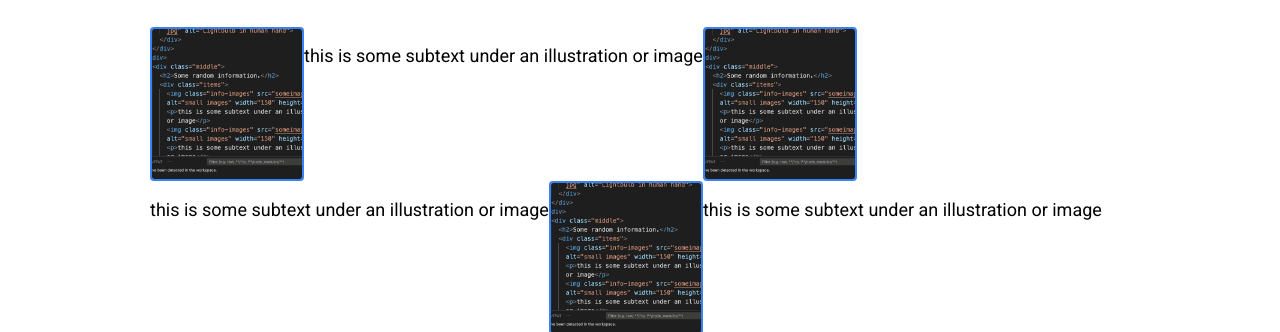
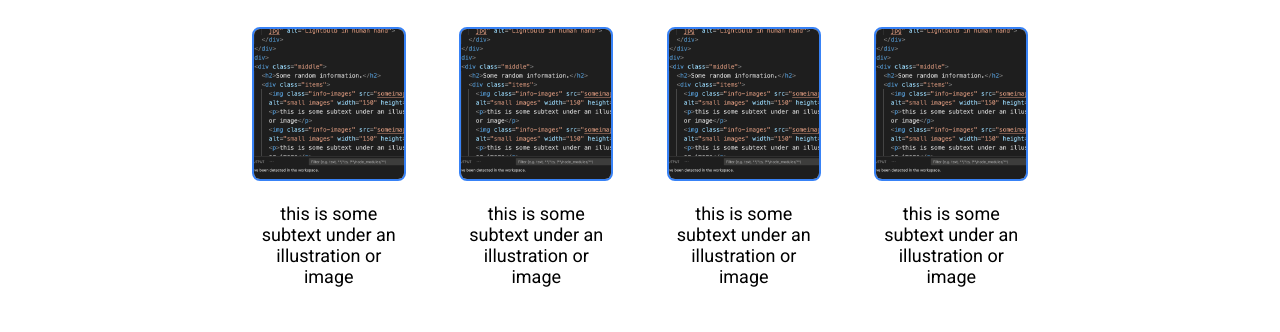
Before and after one commit to ForeDaddy/odin-landing-page, a plain HTML site: page index.html in a window 1280 px wide. Shown: the part 576-908 px from the top of the page. Drawn offline with Linux system fonts and the light colour scheme.

Commit message:
Middle Information block styled.
Not quite perfect. Need to get the text to align to same width as image box, but 1st and last image text aligns to style guide.

```diff
--- a/index.html
+++ b/index.html
@@ -44,14 +44,22 @@
   <div class="middle">
     <h2>Some random information.</h2>
     <div class="items">
+      <div>
+        <img class="info-images" src="/images/someimg.png" alt="small images" width="150" height="150">
+        <p>this is some subtext under an illustration or image</p>
+      </div>
+      <div>
       <img class="info-images" src="/images/someimg.png" alt="small images" width="150" height="150">
       <p>this is some subtext under an illustration or image</p>
+    </div>
+    <div>
       <img class="info-images" src="/images/someimg.png" alt="small images" width="150" height="150">
       <p>this is some subtext under an illustration or image</p>
+    </div>
+    <div>
       <img class="info-images" src="/images/someimg.png" alt="small images" width="150" height="150">
       <p>this is some subtext under an illustration or image</p>
-      <img class="info-images" src="/images/someimg.png" alt="small images" width="150" height="150">
-      <p>this is some subtext under an illustration or image</p>
+    </div>
     </div>
   </div>
     <div class="quote">
--- a/styles.css
+++ b/styles.css
@@ -109,21 +109,26 @@ a:link, a:visited, a:hover, a:active {
   display: flex;
   flex-direction: column;
   align-items: center;
-  padding-left: 150px;
-  padding-right: 150px;
-margin-bottom: 50px;
+  padding-left: 250px;
+  padding-right: 250px;
+  margin-bottom: 100px;
 }
 
 .items {
+
   display: flex;
+  flex: 1;
+  gap: 50px;
+  justify-content: center;
 
-  flex-wrap: wrap;
+  text-align: center;
 }
+
 
 .info-images {
   border-style: solid;
   border-color: #3882F6;
-  border-radius: 4px;
+  border-radius: 8px;
   border-width: 2px;
 }
 
```
